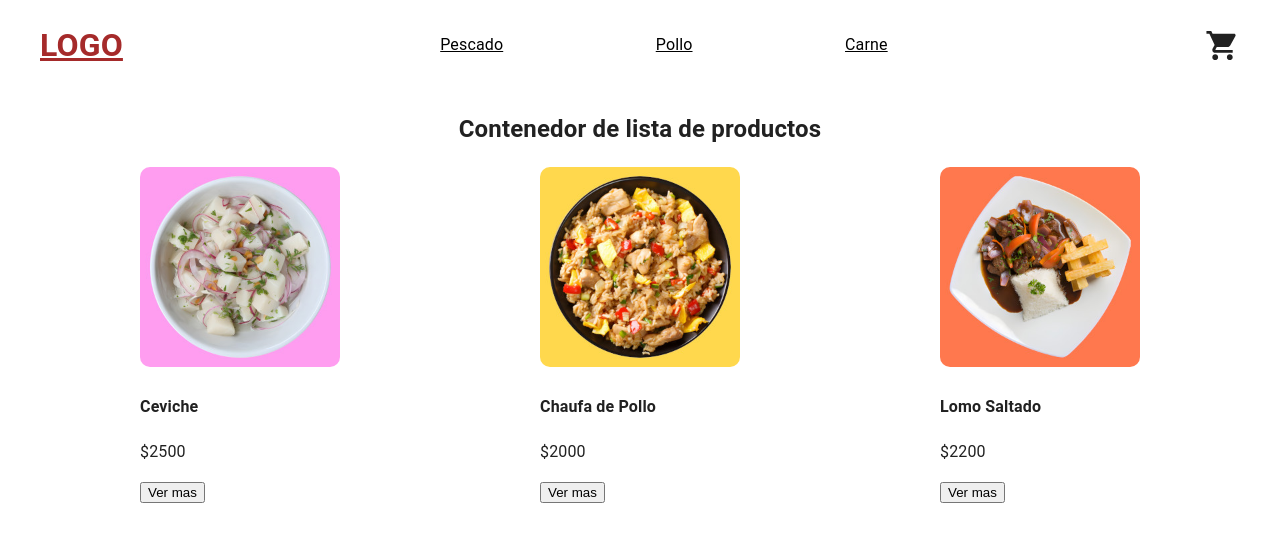
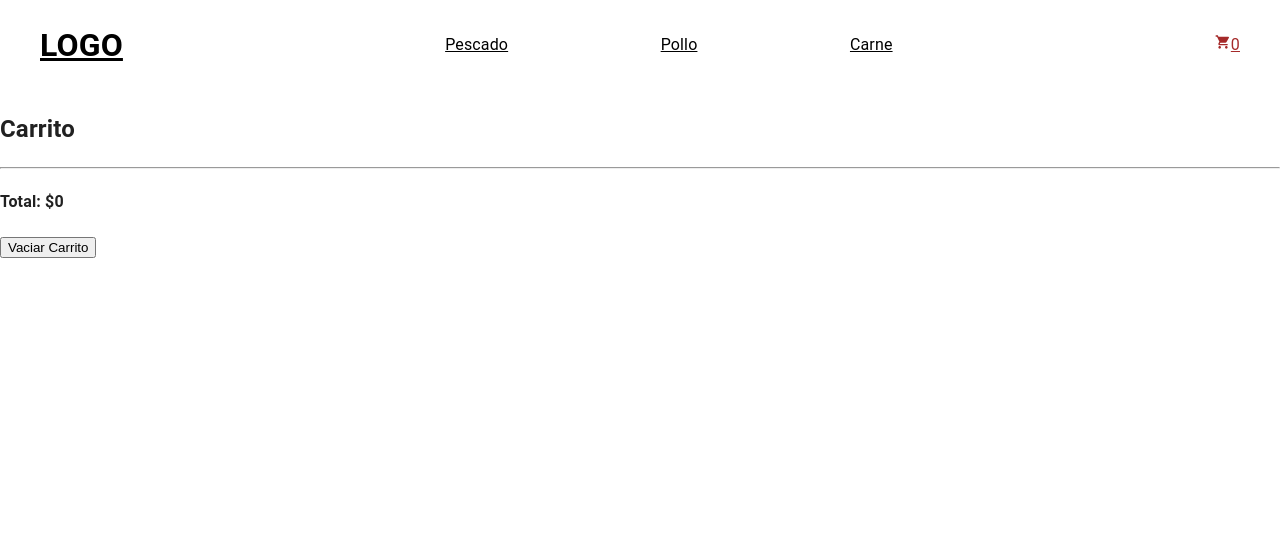
Before and after one commit to LuchoHuayta/ReactCart, a React (Create React App) app: page /cart in a window 1280 px wide. Before the commit this address led to /. Shown: the top 542 px of the page. Built offline with nearby package versions, Linux system fonts and the light colour scheme.

Commit message:
context para carrito

```diff
--- a/src/App.js
+++ b/src/App.js
@@ -1,16 +1,17 @@
 import './App.scss';
-import {saludarPorConsola} from './SaludoConsola.js';
 import ItemListContainer from './components/ItemListContainer';
 import { BrowserRouter, Routes, Route, Navigate } from 'react-router-dom';
 import ItemDetailCointainer from './components/ItemDetailContainer';
 import Header from './components/Header';
-import CssBaseline from '@mui/material/CssBaseline'
+import CssBaseline from '@mui/material/CssBaseline';
+import CartProvider from './components/CartContext';
+import Cart from './components/Cart';
 
 function App() {
 
-  saludarPorConsola()
+  return (
 
-  return (
+      <CartProvider>
 
         <BrowserRouter>
 
@@ -25,11 +26,15 @@
 
             <Route path='/item/:itemId' element={<ItemDetailCointainer/>}/>
 
+            <Route path='/cart' element={<Cart/>}/>
+
             <Route path='*' element={ <Navigate to ="/"/> }/>
           </Routes>
 
         </BrowserRouter>
 
+      </CartProvider>
+
   );
 }
 
--- a/src/SaludoConsola.js
+++ /dev/null
@@ -1,3 +0,0 @@
-export const saludarPorConsola = () => {
-    console.log("Wenaaassss. Este es un saludo por consola 🎃")
-}
--- /dev/null
+++ b/src/components/Cart.js
@@ -0,0 +1,31 @@
+import { useContext } from "react"
+import { CartContext } from "./CartContext"
+
+
+const Cart= () => {
+
+    const { cart, cartTotal, emptyCart } = useContext(CartContext)
+
+    return (
+        <div>
+            <h2>Carrito</h2>
+            <hr/>
+
+            { cart.map((item) => (
+            <div key={item.id}>
+                <h3>{item.name}</h3>
+                <p>${item.price}</p>
+                <p>x{item.cantidad}</p>
+                <hr/>
+            </div>
+            ))}
+
+            <h4>Total: ${cartTotal()}</h4>
+            <button onClick={emptyCart}>Vaciar Carrito</button>
+        </div>
+
+    )
+
+}
+
+export default Cart
--- /dev/null
+++ b/src/components/CartContext.js
@@ -0,0 +1,47 @@
+import { createContext } from "react";
+import { useState } from 'react';
+
+
+export const CartContext = createContext()
+
+
+export const CartProvider = ({children}) => {
+
+    const [cart, setCart] = useState([])
+
+    const addToCart = (item) => {
+      setCart([...cart, item])
+    }
+
+    const isInCart = (id) => {
+      return cart.some((item) => item.id === id)
+    }
+
+    const cartQuantity = () => {
+      return cart.reduce((acc, item) => acc + item.cantidad, 0)
+    }
+
+    const cartTotal = () => {
+        return cart.reduce((acc, item) => acc + item.cantidad * item.price, 0)
+    }
+
+    const emptyCart = () => {
+        setCart([])
+    }
+
+    return (
+        <CartContext.Provider value={ {
+            cart,
+            addToCart,
+            isInCart,
+            cartQuantity,
+            cartTotal,
+            emptyCart,
+          } }>
+            {children}
+        </CartContext.Provider>
+    )
+
+}
+
+export default CartProvider
--- a/src/components/CartWidget.js
+++ b/src/components/CartWidget.js
@@ -1,10 +1,17 @@
 import ShoppingCartIcon from '@mui/icons-material/ShoppingCart';
+import { useContext } from 'react';
+import { NavLink } from 'react-router-dom';
+import { CartContext } from './CartContext';
 
 const CardWidget = () => {
+
+    const { cartQuantity } = useContext(CartContext)
+
     return (
-        <>
-            <ShoppingCartIcon fontSize="large" />
-        </>
+        <NavLink className={({isActive}) => (isActive ? "link-active" : "link-noactive")} to="/cart">
+            <ShoppingCartIcon fontSize="" />
+            <span>{cartQuantity()}</span>
+        </NavLink>
     )
 }
 
--- a/src/components/ItemDetail.js
+++ b/src/components/ItemDetail.js
@@ -1,8 +1,13 @@
-import { useState } from "react";
+import { useContext, useState } from "react";
+import { Link } from "react-router-dom";
+import { CartContext } from "./CartContext";
 
 import ItemCount from "./ItemCount"
 
 const ItemDetail = ({item}) => {
+
+    const { cart, addToCart, isInCart } = useContext(CartContext)
+    console.log(cart)
 
     const [cantidad, setCantidad] = useState(1)
 
@@ -13,23 +18,30 @@
             name: item.name,
             cantidad
         }
-        console.log(itemToCart)
+        console.log(isInCart(item.id))
+        addToCart( itemToCart )
     }
 
     return (
         <div>
-            <img src={item.img}/>
+            <img src={item.img} alt={item.name}/>
             <p>{item.type}</p>
             <h3>{item.name}</h3>
             <p>{item.desc}</p>
             <h4>${item.price}</h4>
 
-            <ItemCount
-                max={item.stock}
-                count={cantidad}
-                setCount={setCantidad}
-                handleAgregar={handleAgregar}
-            />
+            {isInCart(item.id) && <p>El producto ya esta en el carrito</p>}
+            {
+                isInCart(item.id)
+                ?   <Link to="/cart">Terminar mi compra</Link>
+                :   <ItemCount
+                        max={item.stock}
+                        count={cantidad}
+                        setCount={setCantidad}
+                        handleAgregar={handleAgregar}
+                    />
+            }
+
         </div>
     )
 
--- a/src/components/ItemDetailContainer.js
+++ b/src/components/ItemDetailContainer.js
@@ -21,14 +21,14 @@
             .finally(() => {
                 setLoading(false)
             })
-    }, [])
-
+    }, [itemId])
+    // agregue el itemId aca arriba
 
     return (
         <div>
             {
                 loading
-                ? <h3>No me funca el spinner xd</h3>
+                ? <h3>Spinner</h3>
                 : <ItemDetail item={item}/>
             }
         </div>
--- a/src/components/ItemListContainer.js
+++ b/src/components/ItemListContainer.js
@@ -10,7 +10,6 @@
     const [loading, setLoading] = useState(true)
 
     const { categoryId } = useParams()
-    console.log(categoryId)
 
     useEffect(() => {
         setLoading(true)
@@ -36,7 +35,7 @@
             <h2>Contenedor de lista de productos</h2>
             {
                 loading
-                ? <h3>No me funca el spinner xd</h3>
+                ? <h3>Spinner</h3>
                 : <ItemList productos={productos}/>
             }
         </div>
```
